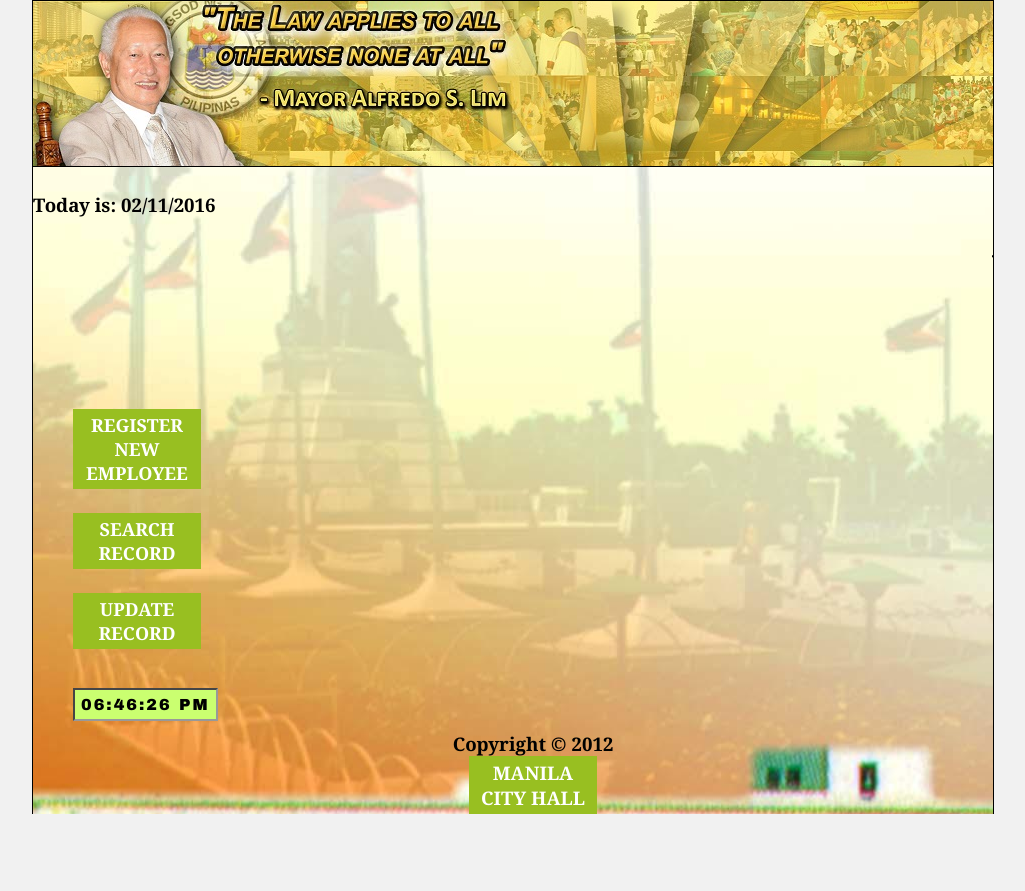
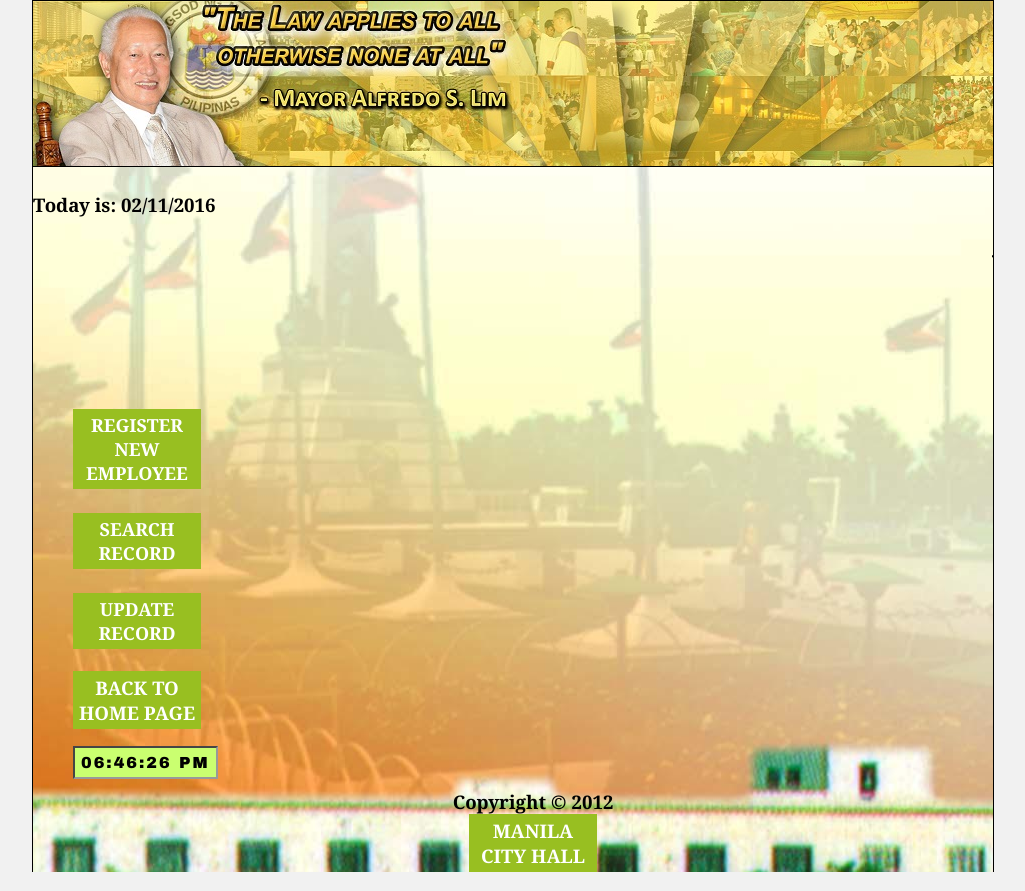
Before and after one commit to rajivsri1996/proyekto, a PHP site: page /option1.php in a window 1280 px wide. Shown: the whole page, without its empty margins (127-1152 px from the left). Before the commit the page ends 814 px from the top, so only its background shows below. Run offline with PHP 8.4, Linux system fonts and the light colour scheme.

Commit message:
Back To Home Page
Added Back to Home page

```diff
--- a/option1.php
+++ b/option1.php
@@ -59,8 +59,14 @@
 			<h3 align="center"><span class="style1"><a href="1.php">Register New Employee</a><br>
 			    <a href="5.php">SEARCH Record</a><br>
 			    <a href="7.php">UPDATE Record</a></span></h3>
+			<a href="HOMES.php">Back To Home Page</a>
+</div>
 
-</div>
+
+
+
+
+
 
 
 
```
